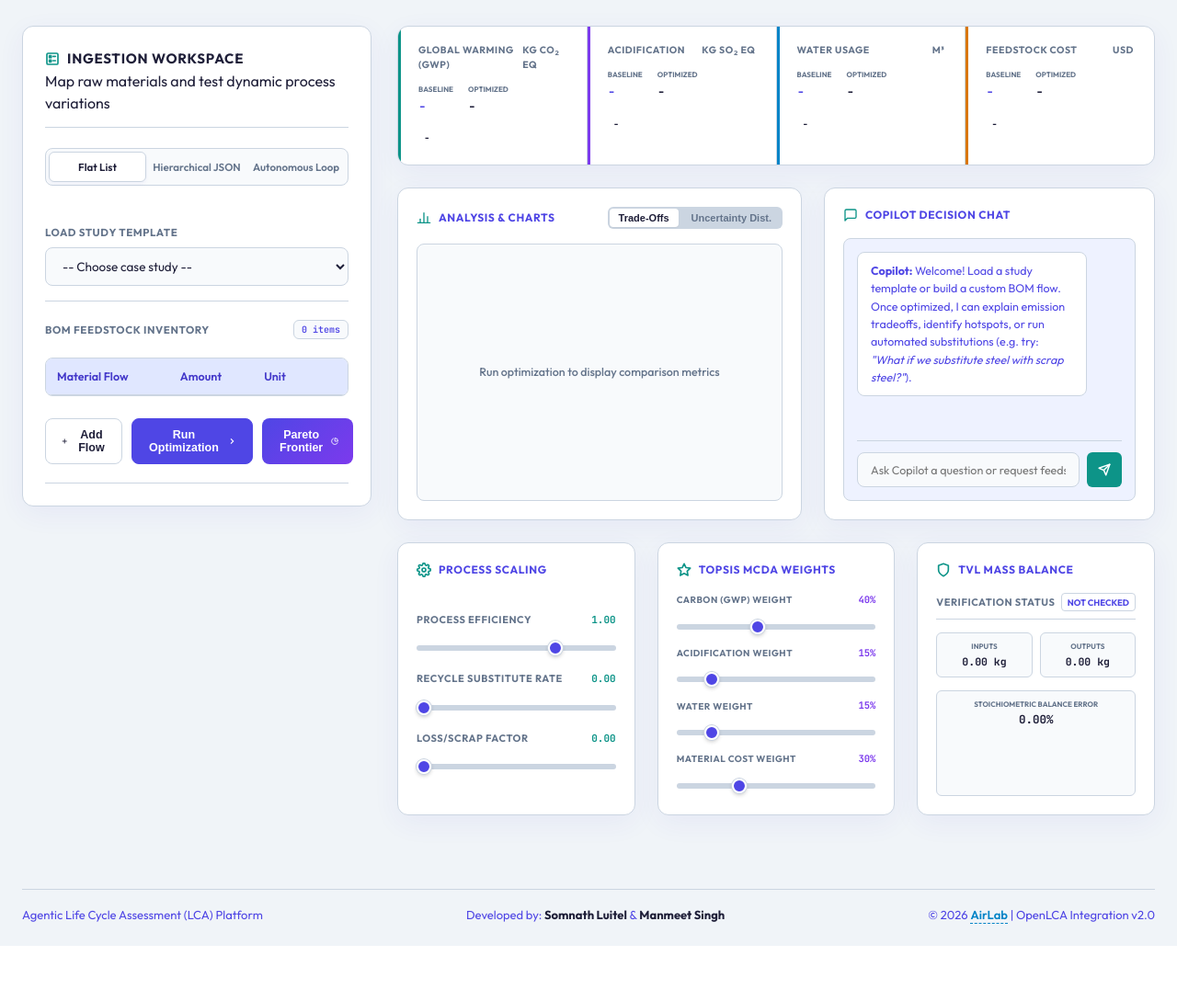
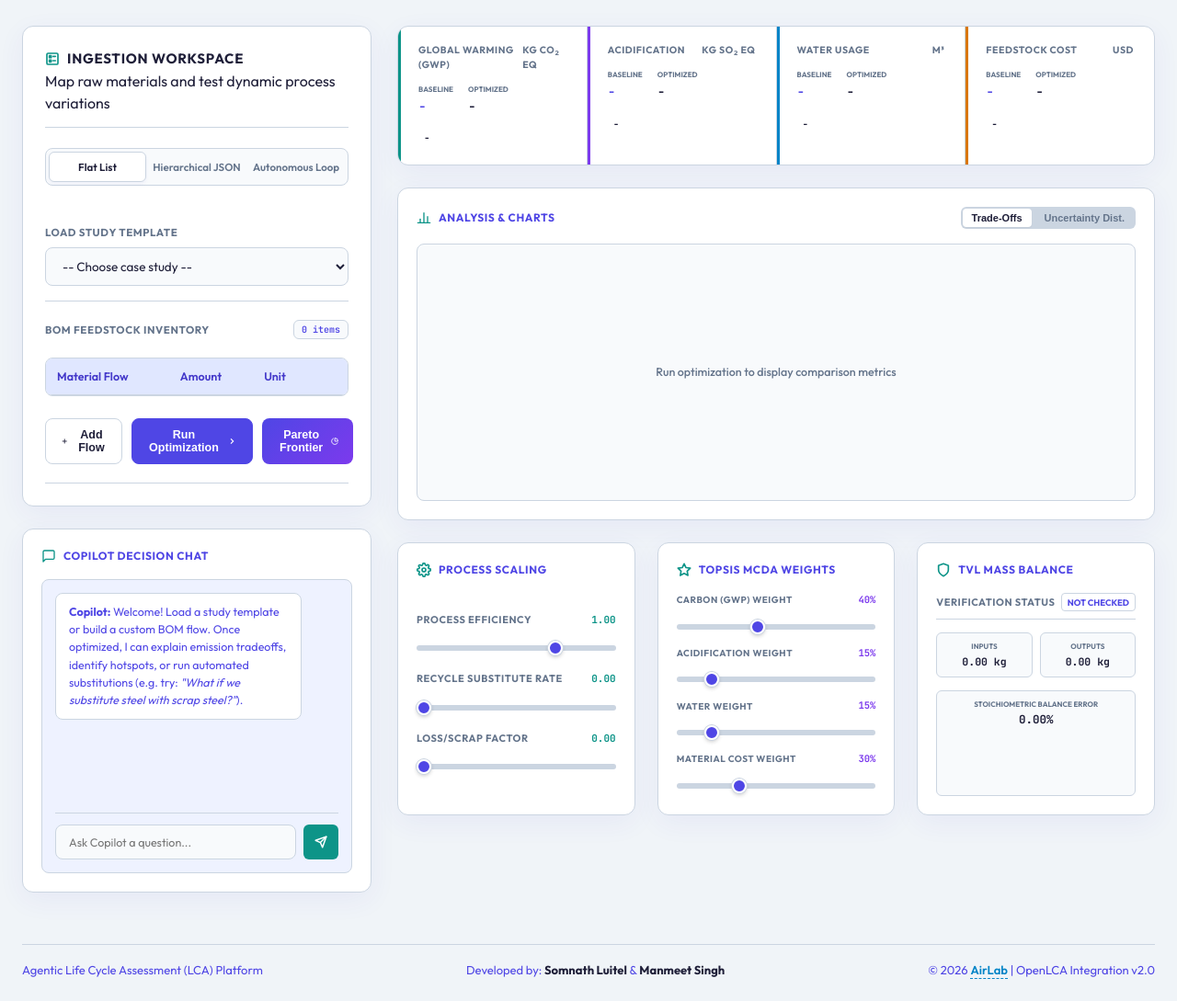
Before and after one commit to shreesomnath/ai_agentic_opencla, a Flask app: page / in a window 1280 px wide. Shown: the part 77-1166 px from the top of the page at 92% size. Before the commit the page ends 1106 px from the top, so only its background shows below. Run offline with Flask 3, Linux system fonts and the light colour scheme; lists and menus that the app fills with data are empty.

Commit message:
feat(ui): move copilot chat to sidebar and expand chart panel to full width

```diff
--- a/static/styles.css
+++ b/static/styles.css
@@ -678,7 +678,7 @@ body.light-theme #bom-table input:focus {
 /* Visualization Split Grid */
 .visuals-row {
     display: grid;
-    grid-template-columns: 1.1fr 0.9fr;
+    grid-template-columns: 1fr;
     gap: 24px;
     margin-bottom: 24px;
 }
--- a/templates/index.html
+++ b/templates/index.html
@@ -171,6 +171,29 @@
 
 
                 </div>
+
+                <!-- Chat Copilot Panel (Moved to Sidebar to balance whitespace) -->
+                <div class="visual-panel chat-panel" style="margin-top: 24px;">
+                    <div class="panel-header">
+                        <h3>
+                            <svg class="card-icon" viewBox="0 0 24 24" fill="none" stroke="currentColor" stroke-width="2" stroke-linecap="round" stroke-linejoin="round"><path d="M21 15a2 2 0 0 1-2 2H7l-4 4V5a2 2 0 0 1 2-2h14a2 2 0 0 1 2 2z"></path></svg>
+                            Copilot Decision Chat
+                        </h3>
+                    </div>
+                    <div class="chat-terminal" style="min-height: 320px;">
+                        <div class="chat-logs" id="chat-box" style="max-height: 250px;">
+                            <div class="message system-msg">
+                                <strong>Copilot:</strong> Welcome! Load a study template or build a custom BOM flow. Once optimized, I can explain emission tradeoffs, identify hotspots, or run automated substitutions (e.g. try: <em>"What if we substitute steel with scrap steel?"</em>).
+                            </div>
+                        </div>
+                        <div class="chat-terminal-bar">
+                            <input type="text" id="chat-input" placeholder="Ask Copilot a question...">
+                            <button type="button" id="chat-send-btn">
+                                <svg width="14" height="14" viewBox="0 0 24 24" fill="none" stroke="currentColor" stroke-width="2.5" stroke-linecap="round" stroke-linejoin="round"><line x1="22" y1="2" x2="11" y2="13"></line><polygon points="22 2 15 22 11 13 2 9 22 2"></polygon></svg>
+                            </button>
+                        </div>
+                    </div>
+                </div>
             </aside>
 
             <!-- Main Analytics Canvas -->
@@ -290,28 +313,6 @@
                         </div>
                     </div>
 
-                    <!-- Chat Copilot Panel -->
-                    <div class="visual-panel chat-panel">
-                        <div class="panel-header">
-                            <h3>
-                                <svg class="card-icon" viewBox="0 0 24 24" fill="none" stroke="currentColor" stroke-width="2" stroke-linecap="round" stroke-linejoin="round"><path d="M21 15a2 2 0 0 1-2 2H7l-4 4V5a2 2 0 0 1 2-2h14a2 2 0 0 1 2 2z"></path></svg>
-                                Copilot Decision Chat
-                            </h3>
-                        </div>
-                        <div class="chat-terminal">
-                            <div class="chat-logs" id="chat-box">
-                                <div class="message system-msg">
-                                    <strong>Copilot:</strong> Welcome! Load a study template or build a custom BOM flow. Once optimized, I can explain emission tradeoffs, identify hotspots, or run automated substitutions (e.g. try: <em>"What if we substitute steel with scrap steel?"</em>).
-                                </div>
-                            </div>
-                            <div class="chat-terminal-bar">
-                                <input type="text" id="chat-input" placeholder="Ask Copilot a question or request feedstock swap...">
-                                <button type="button" id="chat-send-btn">
-                                    <svg width="14" height="14" viewBox="0 0 24 24" fill="none" stroke="currentColor" stroke-width="2.5" stroke-linecap="round" stroke-linejoin="round"><line x1="22" y1="2" x2="11" y2="13"></line><polygon points="22 2 15 22 11 13 2 9 22 2"></polygon></svg>
-                                </button>
-                            </div>
-                        </div>
-                    </div>
                 </div>
 
                 <!-- Controls & Verification Grid -->
```
